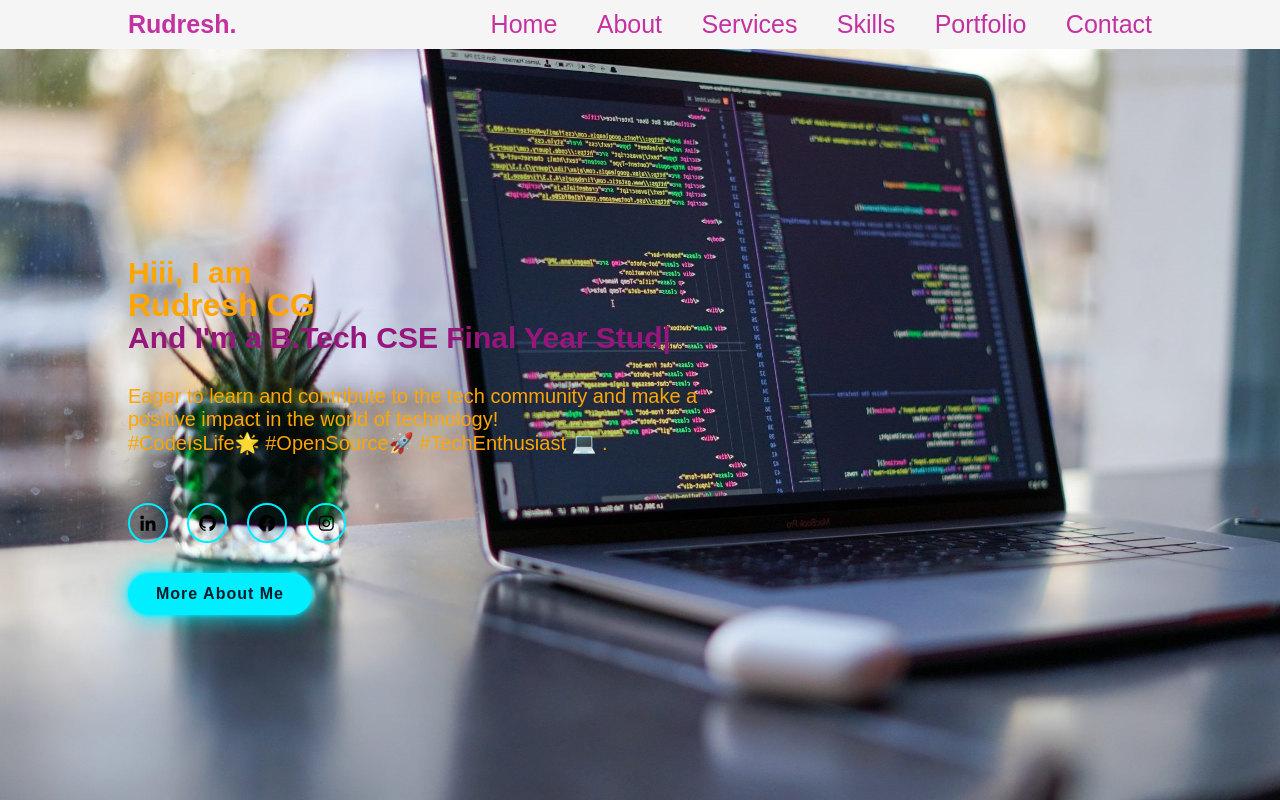
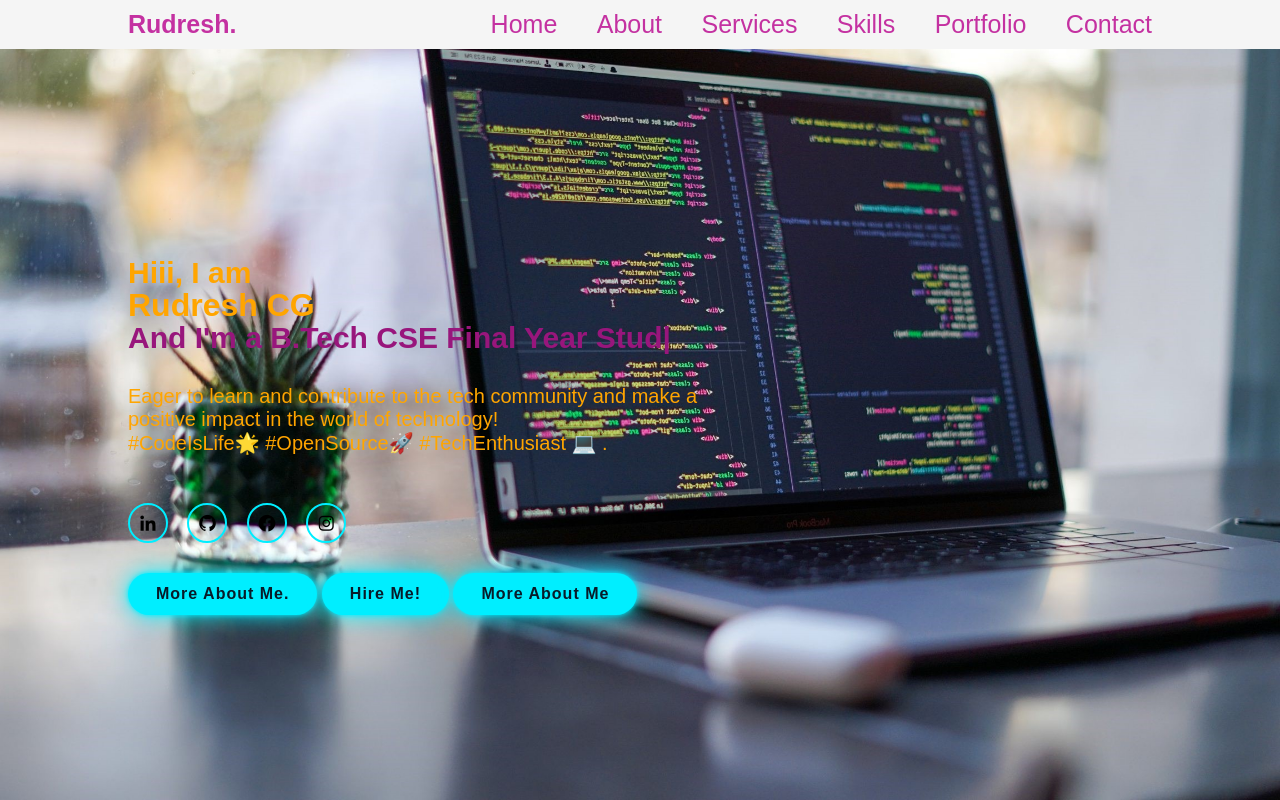
Before and after one commit to Rudreshcg/URL-shortner, a plain HTML site: page index.html in a window 1280 px wide. Shown: the top 800 px of the page. Drawn offline with nearby package versions, Linux system fonts and the light colour scheme.

Commit message:
updated code

```diff
--- a/index.html
+++ b/index.html
@@ -34,21 +34,14 @@
                 and make a positive impact in the world of technology!
                 <br>#CodeIsLife🌟 #OpenSource🚀 #TechEnthusiast 💻 .</p>
                 <br>
-                <!-- <div class="home-sci">
-                    <a href="#" style="--i:7"><i class='bx bxl-linkedin'></i></a>
-                    <a href="#" style="--i:8"><i class='bx bxl-github'></i></a>
-                    <a href="#" style="--i:9"><i class='bx bxl-facebook-circle'></i></a>
-                    <a href="#" style="--i:10"><i class='bx bxl-instagram'></i></a>
-
-                </div> -->
                 <div class="home-sci">
                     <a href="https://www.linkedin.com/in/rashmitha-m-3617aa245" style="--i:7"><i class='bx bxl-linkedin'></i></a>
                     <a href="https://github.com/Rashmitha-Here" style="--i:8"><i class='bx bxl-github'></i></a>
                     <a href="https://www.facebook.com/profile.php?id=100073250220853&mibextid=ZbWKwL" style="--i:9"><i class='bx bxl-facebook-circle'></i></a>
                     <a href="https://www.instagram.com/iam_.rashu._/" style="--i:10"><i class='bx bxl-instagram'></i></a>
                 </div>
-                <!-- <a href="#" class="btn-box">More About Me.</a>
-                <a href="#" class="btn-box">Hire Me!</a> -->
+                <a href="#" class="btn-box">More About Me.</a>
+                <a href="#" class="btn-box">Hire Me!</a>
                 <a href="#About" class="btn-box">More About Me</a>
 
          </div>
```
